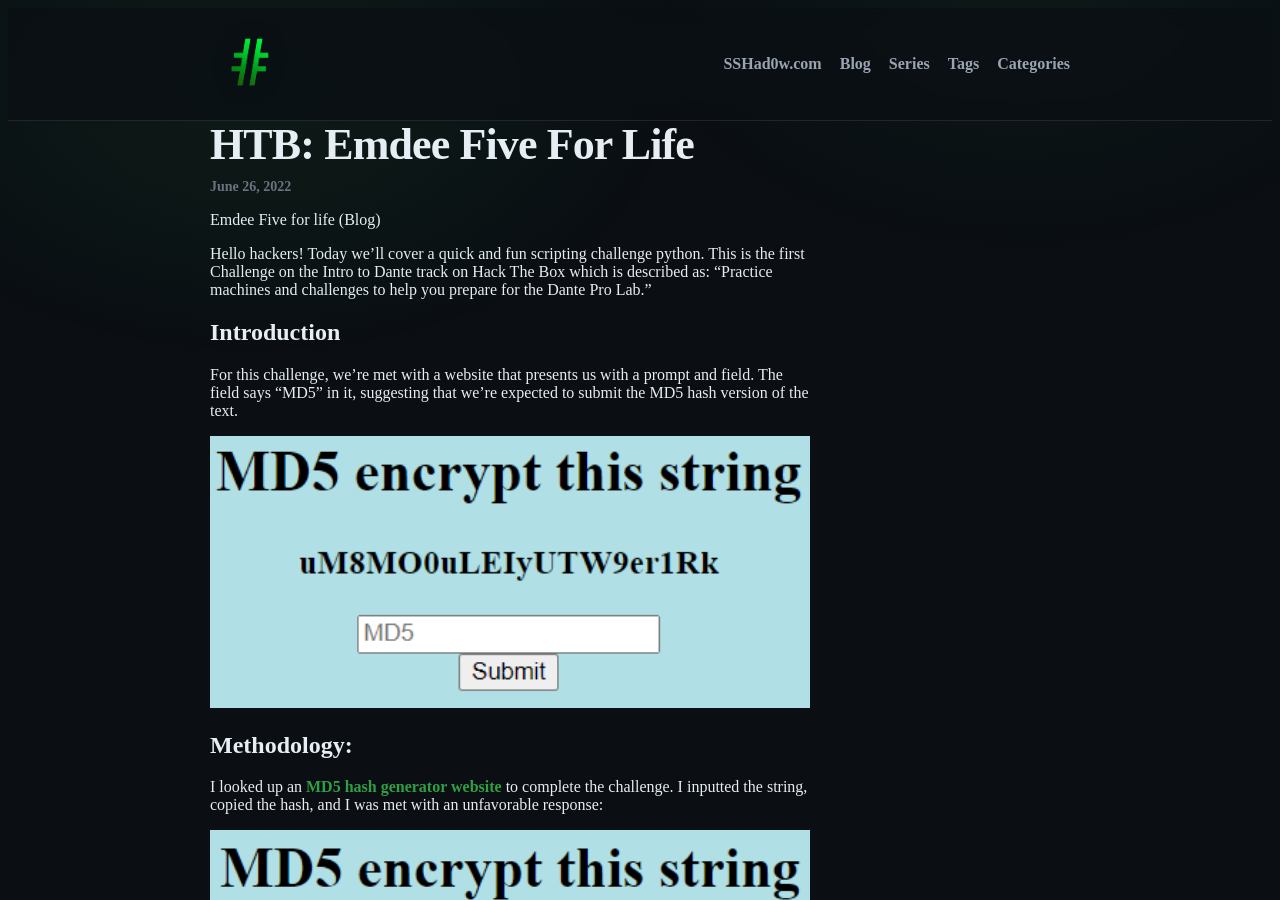
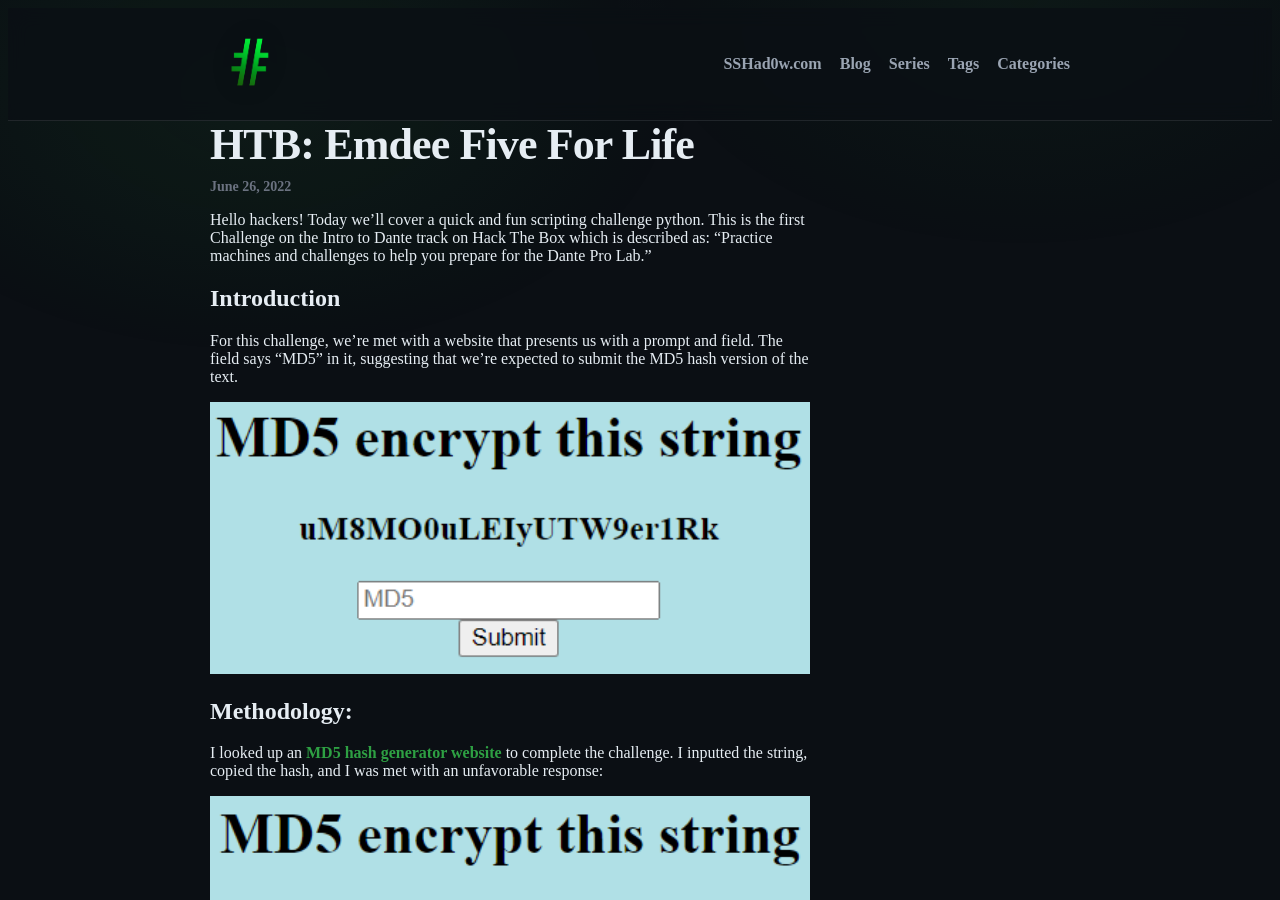
Before and after one commit to SSHad0w/https-blog.SSHad0w.com, a Jekyll site: the page built from _posts/2022-06-26-emdee-five-for-life.md, in a window 1280 px wide and 900 px high. Built offline with Jekyll 4.4.1, drawn with Linux system fonts in a browser that asks for light colours; our own code applies the rules of GitHub Pages for plain Markdown files.

Commit message:
Update 2022-06-26-emdee-five-for-life.md

```diff
--- a/_posts/2022-06-26-emdee-five-for-life.md
+++ b/_posts/2022-06-26-emdee-five-for-life.md
@@ -4,8 +4,6 @@ permalink: /htb-emdee-five-for-life/
 date: 2022-06-26
 categories: ['htb', 'writeups']
 ---
-Emdee Five for life (Blog)
-
 Hello hackers! Today we'll cover a quick and fun scripting challenge python. This is the first Challenge on the Intro to Dante track on Hack The Box which is described as:
 "Practice machines and challenges to help you prepare for the Dante Pro Lab."
 
```
